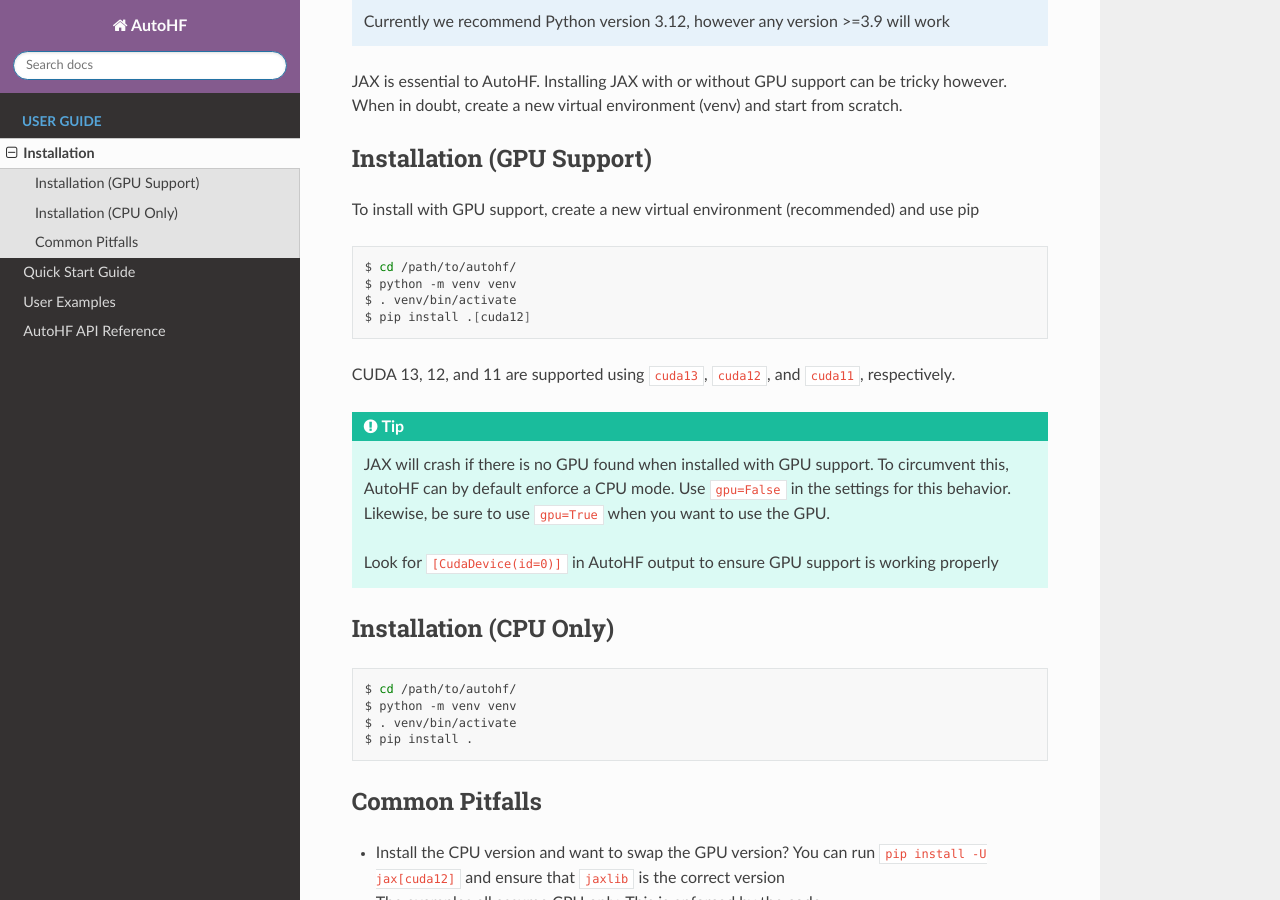
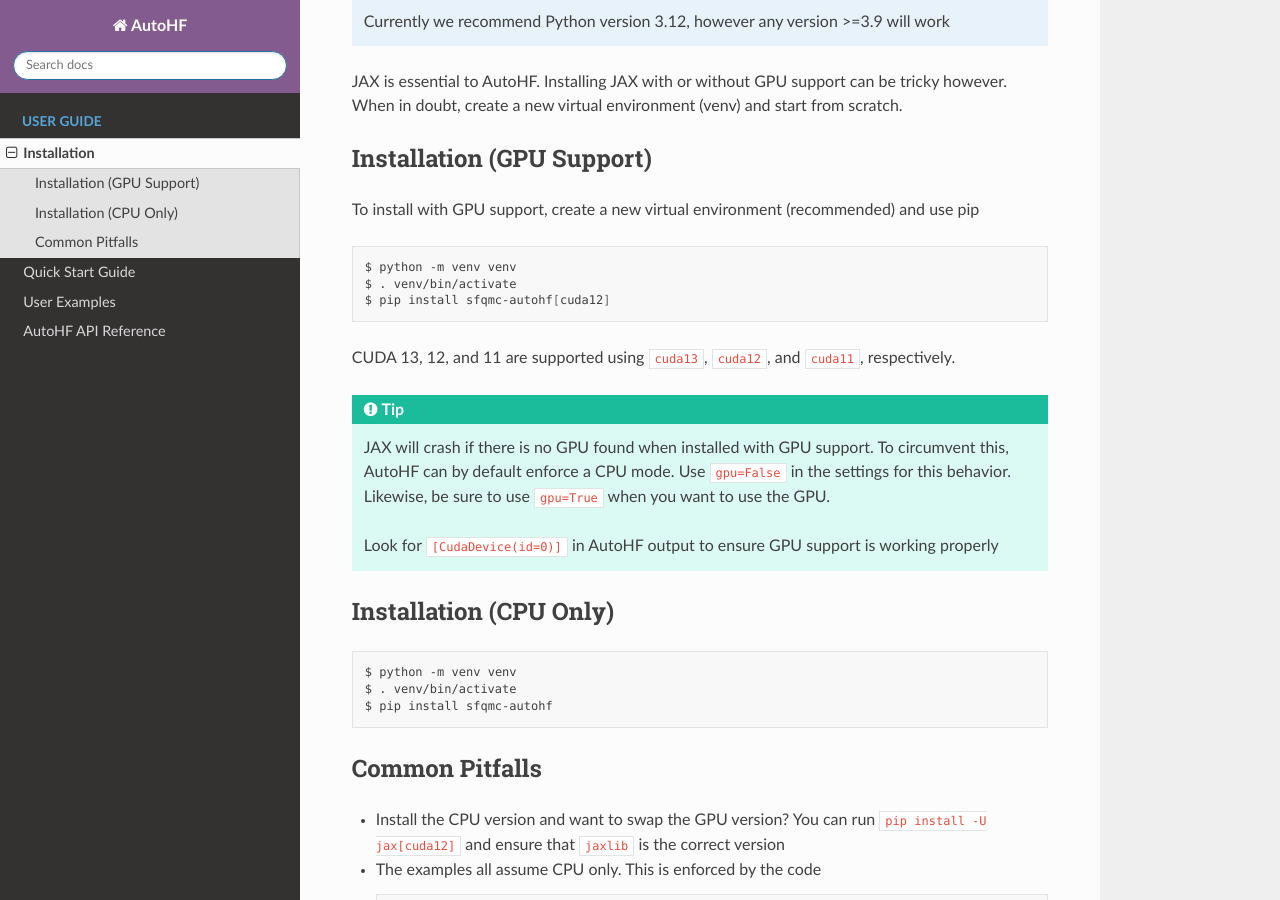
Before and after one commit to SFQMC/AutoHF, a Sphinx documentation site: the page built from docs/user/installation.rst, in a window 1280 px wide and 900 px high, scrolled down 263 px. Built offline with Sphinx 7.4.7 and the Read the Docs theme 3.1.0, drawn with Linux system fonts in a browser that asks for light colours; pages that are not in the unit, such as notebooks, are missing from menus.

Commit message:
docs: mention pip in installation instructions

```diff
--- a/docs/user/installation.rst
+++ b/docs/user/installation.rst
@@ -19,10 +19,9 @@
 
 .. code-block:: bash
 
-  $ cd /path/to/autohf/
   $ python -m venv venv
   $ . venv/bin/activate
-  $ pip install .[cuda12]
+  $ pip install sfqmc-autohf[cuda12]
 
 CUDA 13, 12, and 11 are supported using ``cuda13``, ``cuda12``, and ``cuda11``, respectively.
 
@@ -38,10 +37,9 @@
 
 .. code-block:: bash
 
-   $ cd /path/to/autohf/
    $ python -m venv venv
    $ . venv/bin/activate
-   $ pip install .
+   $ pip install sfqmc-autohf
 
 
 Common Pitfalls
```
Also changed, not shown: README.md (+8 -2 lines).
